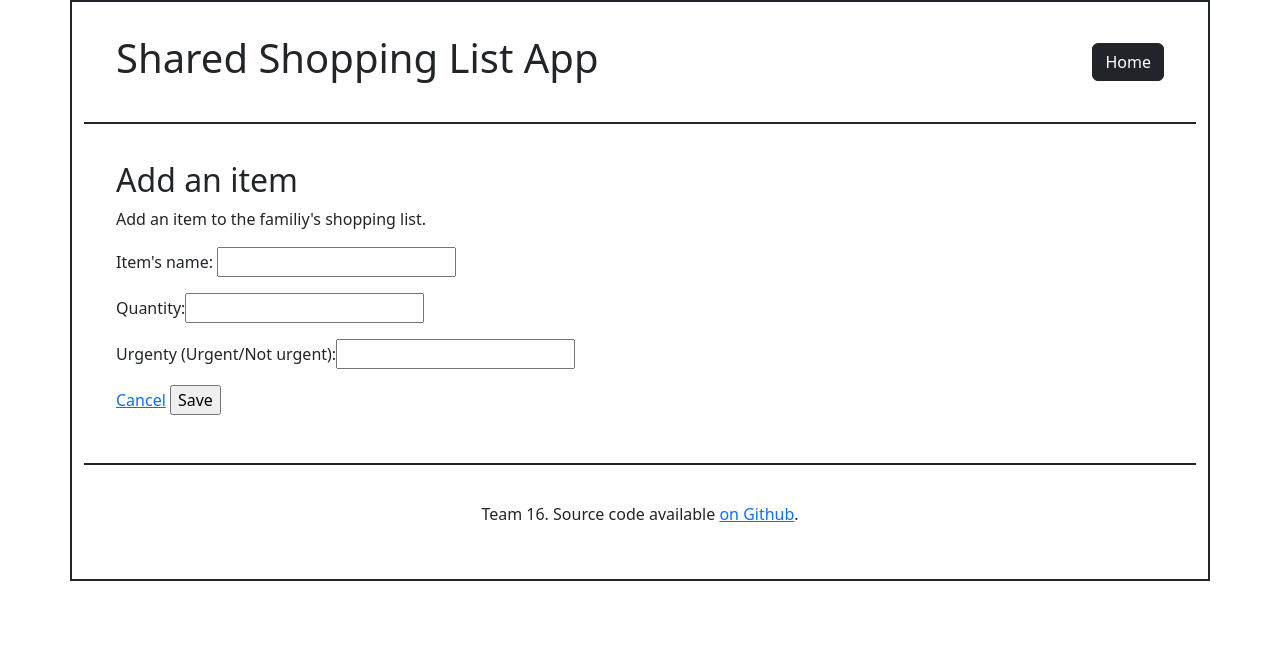
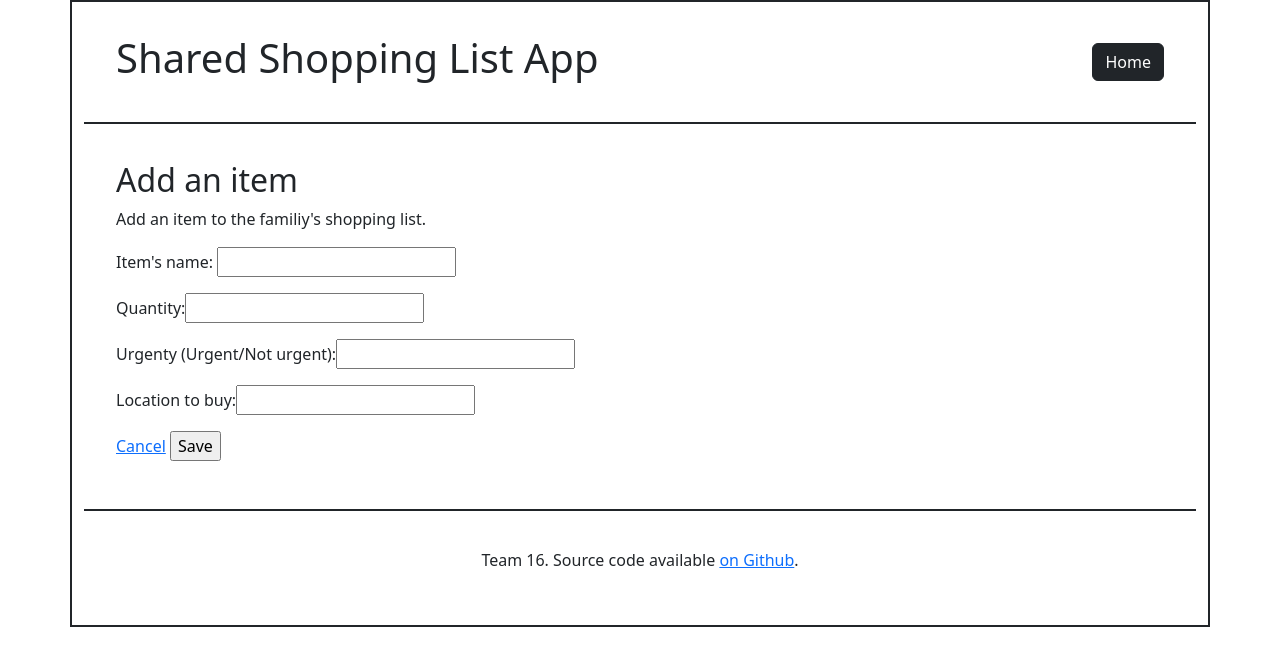
Before and after one commit to software-students-fall2022/web-app-exercise-team-16-1, a Flask app: page /create/1 in a window 1280 px wide. Shown: the top 666 px of the page. Run offline with Flask 2, Linux system fonts and the light colour scheme; parts of the project's set-up code (start-up, migrations or seed data) failed here and were passed over.

Commit message:
added a place to buy feature

```diff
--- a/app.py
+++ b/app.py
@@ -96,6 +96,7 @@ def create_item(family_code):
     name = request.form['fname']
     quantity = request.form['fquantity']
     urgency = request.form['furgent']
+    location = request.form['flocation']
 
     # create a new document with the data the user entered
     doc = {
@@ -103,6 +104,7 @@ def create_item(family_code):
         "name": name,
         "quantity": quantity,
         "urgency": urgency,
+        "location": location,
         "created_at": datetime.datetime.utcnow()
     }
     # insert a new document
@@ -124,12 +126,14 @@ def edit_item(mongoid):
     family_code  = request.args.get('family_code', None)
     quantity = request.form['fquantity']
     urgency = request.form['furgent']
+    location = request.form['flocation']
 
     doc = {
         "family_code": family_code,
         "name": name,
         "quantity": quantity,
         "urgency": urgency,
+        "location": location,
         "created_at": datetime.datetime.utcnow()
     }
 
--- a/templates/add.html
+++ b/templates/add.html
@@ -9,6 +9,7 @@
   </p>
   <p>Quantity:<input type="text" id="fquantity" name="fquantity"/></p>
   <p>Urgenty (Urgent/Not urgent):<input type="text" id="furgent" name="furgent"/></p>
+  <p>Location to buy:<input type="text" id="flocation" name="flocation"/></p>
   <p>
     <a href="{{ url_for('main', family_code=family_code)}}">Cancel</a>
     <input type="submit" name="post-btn" value="Save" />
--- a/templates/edit.html
+++ b/templates/edit.html
@@ -16,6 +16,10 @@
     <input type="text" id="furgent" name="furgent" value="{{doc.urgency}}" /><br />
   </p>
   <p>
+    Location to buy:
+    <input type="text" id="flocation" name="flocation" value="{{doc.location}}" /><br />
+  </p>
+  <p>
     <a href="{{ url_for('main', family_code = family_code)}}">Cancel</a>
     <input type="submit" name="post-btn" value="Save" />
   </p>
--- a/templates/main.html
+++ b/templates/main.html
@@ -26,6 +26,9 @@
             <p class="urgency>">
                 Urgency: {{doc.urgency}}
             </p>
+            <p class="location>">
+                Location to buy: {{doc.location}}
+            </p>
             <hr size="1" width="100%" color="black">
             <p class="date">
                 Added at {{ doc.created_at.strftime("%H:%M on %d %B %Y") }}
```
